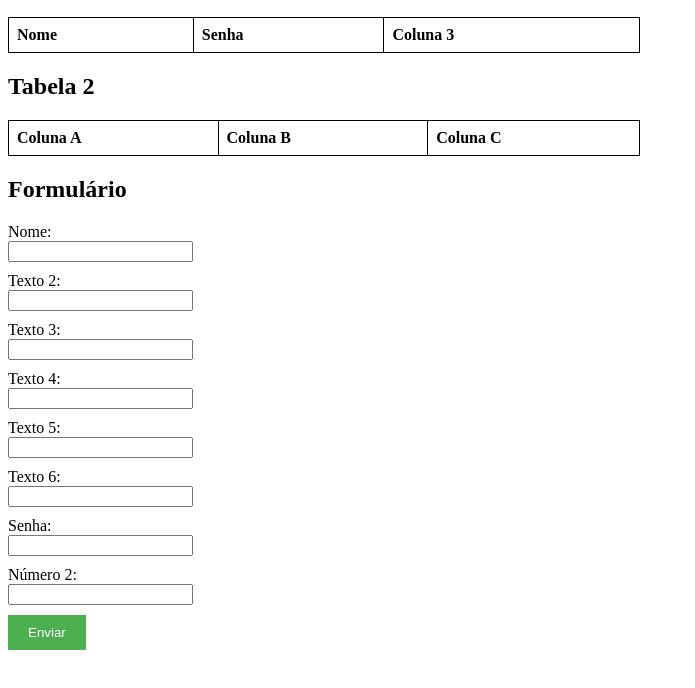
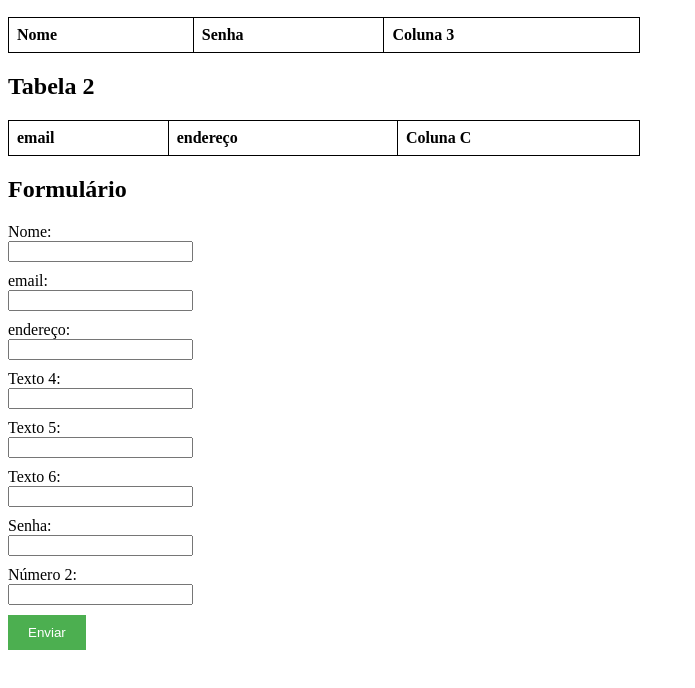
Before and after one commit to RaphaelhOliveira/2D_JavaBD, a plain HTML site: page index.html in a window 1280 px wide. Shown: the part 110-798 px from the top of the page, without its empty margins (0-695 px from the left). Drawn offline with Linux system fonts and the light colour scheme.

Commit message:
Update index.html

```diff
--- a/index.html
+++ b/index.html
@@ -27,8 +27,8 @@
     <table id="tabela2">
         <thead>
             <tr>
-                <th>Coluna A</th>
-                <th>Coluna B</th>
+                <th>email</th>
+                <th>endereço</th>
                 <th>Coluna C</th>
             </tr>
         </thead>
@@ -42,10 +42,10 @@
         <label for="texto1">Nome:</label>
         <input type="text" id="texto1" name="texto1">
 
-        <label for="texto2">Texto 2:</label>
+        <label for="texto2">email:</label>
         <input type="text" id="texto2" name="texto2">
 
-        <label for="texto3">Texto 3:</label>
+        <label for="texto3">endereço:</label>
         <input type="text" id="texto3" name="texto3">
 
         <label for="texto4">Texto 4:</label>
```
